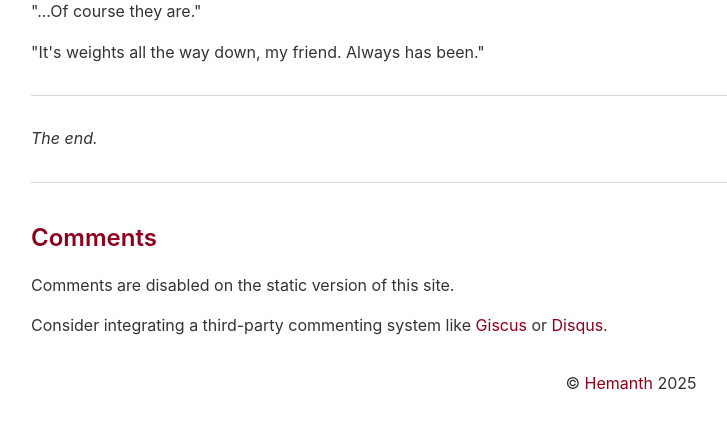
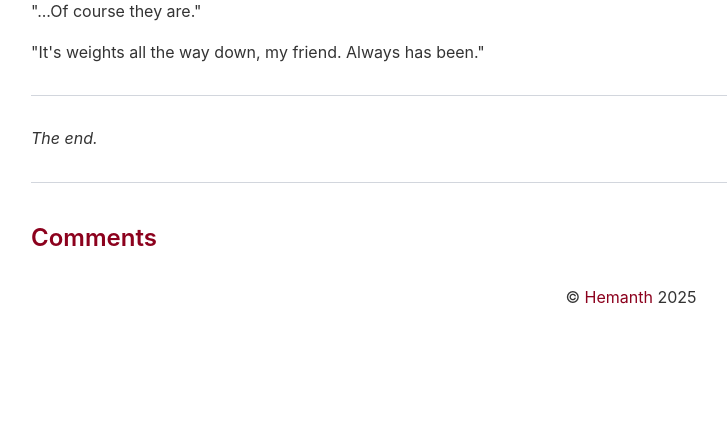
Before and after one commit to Hemanthpulicharla/Hemanthpulicharla.github.io, a Flask app: a page that uses templates/post.html in a window 1280 px wide. Shown: the part 4364-4793 px from the top of the page, without its empty margins (9-736 px from the left). After the commit the page ends 4668 px from the top, so only its background shows below. Run offline with Flask 3, Linux system fonts and the light colour scheme; some libraries are stand-ins or nearby versions.

Commit message:
first commit

```diff
--- a/templates/post.html
+++ b/templates/post.html
@@ -56,10 +56,6 @@
                 <button type="submit" class="btn btn-primary">Submit</button>
             </form>
             -->
-            <div class="comment-form-placeholder">
-                <p>Comments are disabled on the static version of this site.</p>
-                <p>Consider integrating a third-party commenting system like <a href="https://giscus.app/" target="_blank" rel="noopener noreferrer">Giscus</a> or <a href="https://disqus.com/" target="_blank" rel="noopener noreferrer">Disqus</a>.</p>
-            </div>
         </div>
     </article>
 </section>
```
Also changed, not shown: instance/blog.db.
